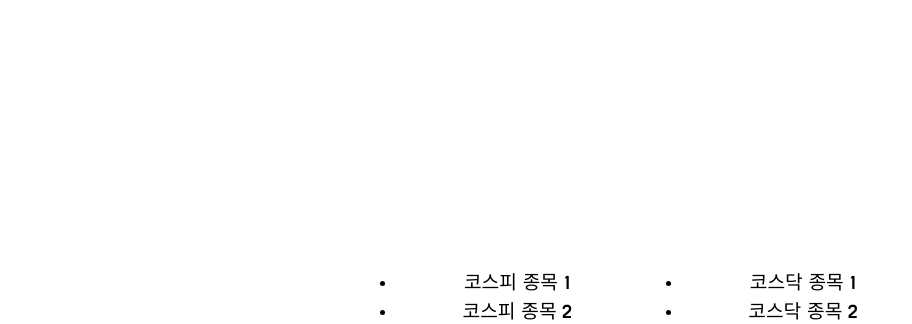
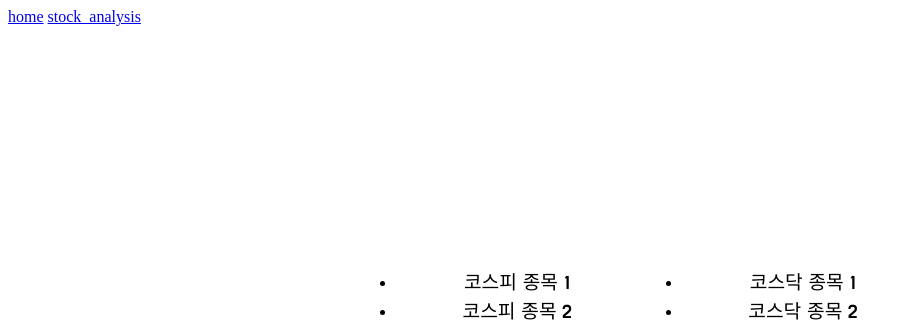
Before and after one commit to aeomhs/deepstock_web, a Django app: template demo/templates/demo/stock_list.html in a window 1280 px wide. Shown: the top 324 px of the page, without its empty margins (0-912 px from the left). Run offline with Django 3.2, Linux system fonts and the light colour scheme; the template is opened without the code that fills it, so the values that code supplies are empty.

Commit message:
hot fixed, add reference other pages

```diff
--- a/demo/templates/demo/stock_analysis.html
+++ b/demo/templates/demo/stock_analysis.html
@@ -12,7 +12,8 @@
   </head>
   <body>
     <header>
-
+      <a href="/demo/welcome">home</a>
+      <a href="/demo/stock_list">stock_list</a>
     </header>
     <main role="main" class="container">
       <div class="stock_analysis">
--- a/demo/templates/demo/stock_list.html
+++ b/demo/templates/demo/stock_list.html
@@ -12,7 +12,8 @@
   </head>
   <body>
     <header>
-
+      <a href="/demo/welcome">home</a>
+      <a href="/demo/stock_analysis">stock_analysis</a>
     </header>
     <main role="main" class="container">
       <div class="stock_list">
@@ -35,6 +36,7 @@
       </div>
       <div class="description">
         원하는 종목을 선택해주세요.
+
       </div>
     </main>
     <footer>
--- a/demo/templates/demo/welcome.html
+++ b/demo/templates/demo/welcome.html
@@ -12,7 +12,8 @@
   </head>
   <body>
     <header>
-
+      <a href="/demo/stock_list">stock_list</a>
+      <a href="/demo/stock_analysis">stock_analysis</a>
     </header>
     <main role="main" class="container">
       <div class="title">
@@ -24,6 +25,7 @@
       <div class="intro">
         Deep Stock에 오신 것을 환영합니다.<br>
         ...
+
       </div>
     </main>
     <footer>
```
